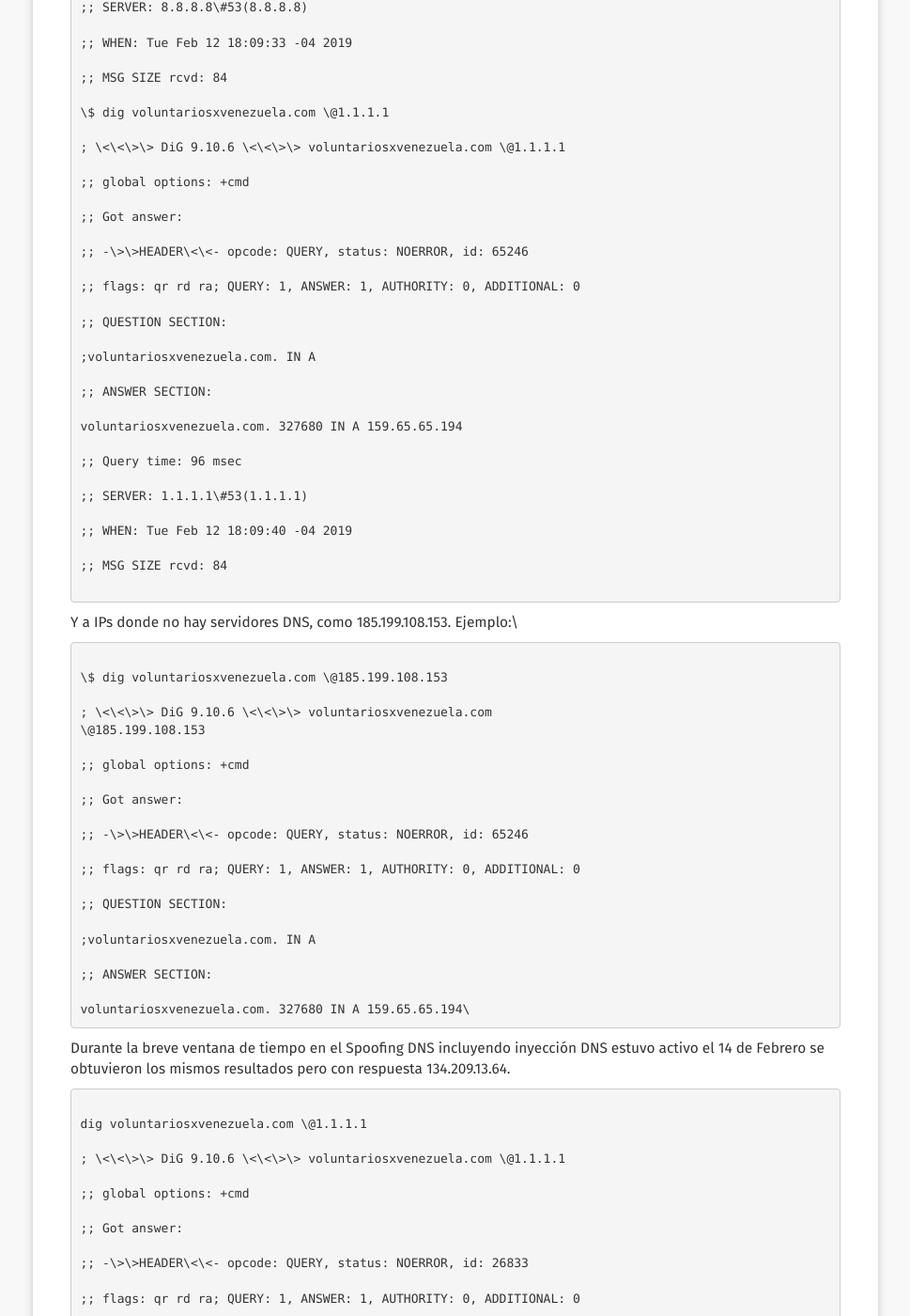
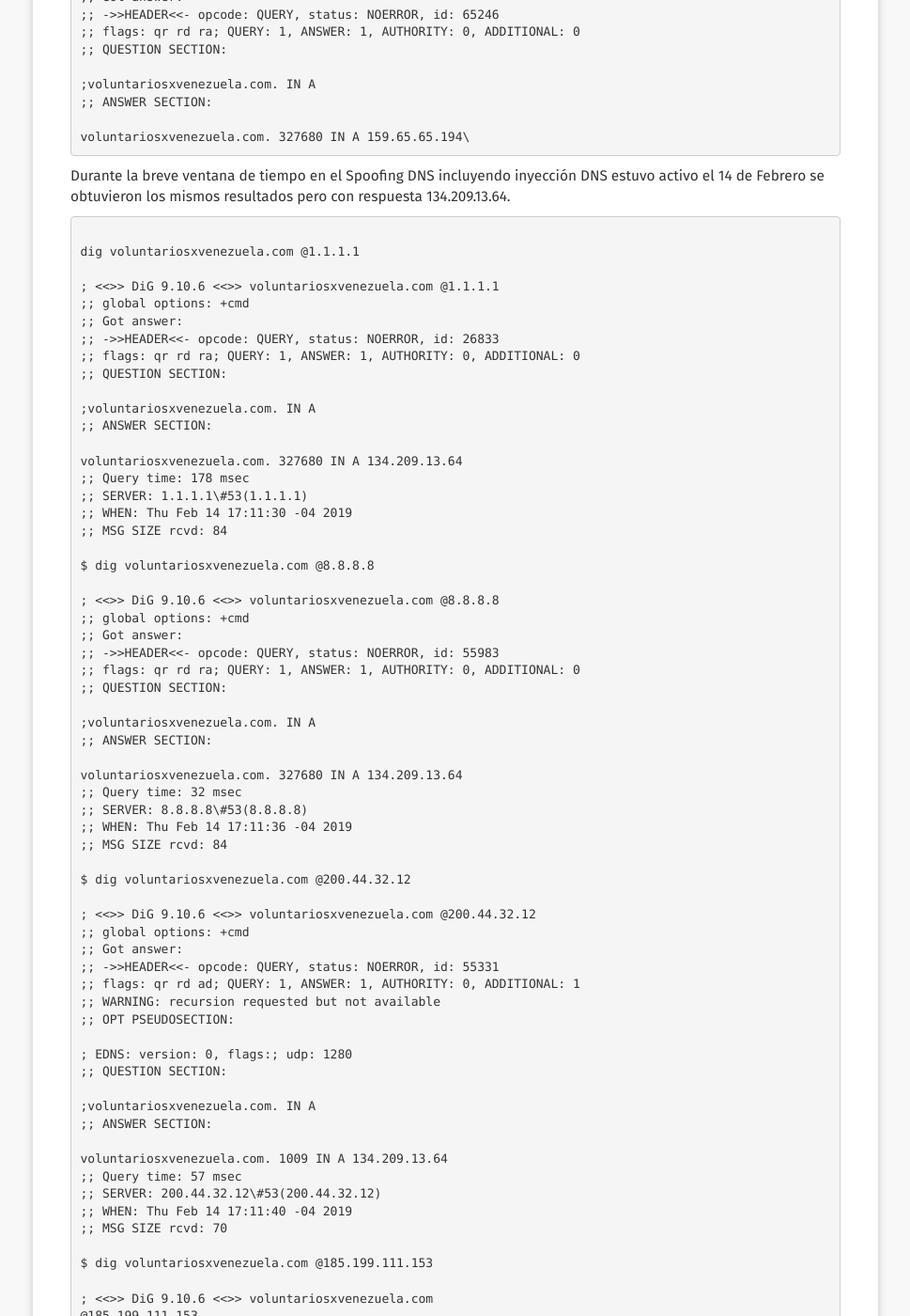
Before and after one commit to VEinteligente/VESinFiltro, a Jekyll site: the page built from _noticias/2019-02-15_Phishing_impulsado_por_gobierno_de_Venezuela.md, in a window 1280 px wide and 1400 px high, scrolled down 5282 px. Shown: the whole window at 94% size, without its empty margins (155-1124 px from the left). Built offline with Jekyll 4.4.1, drawn with Linux system fonts in a browser that asks for light colours; nearby versions of some CDN libraries; some of the changed text lies outside the part shown.

Commit message:
fixed claims

````diff
--- a/_noticias/2019-02-15_Phishing_impulsado_por_gobierno_de_Venezuela.md
+++ b/_noticias/2019-02-15_Phishing_impulsado_por_gobierno_de_Venezuela.md
@@ -159,7 +159,7 @@
 malicioso. Destaca [este
 Tweet](https://twitter.com/Wil_Ardilax1/status/1095071269538721793)
 ([archivado](https://web.archive.org/web/20190214143056/https:/twitter.com/Wil_Ardilax1/status/1095071269538721793),
-[2](https://archive.fo/AGjvI)) del usuario \@Wil\_Ardilax1
+[2](https://archive.fo/AGjvI)) del usuario @Wil\_Ardilax1
 a las 5:25pm que contiene el URL al sitio malicioso
 [https://www.voluntariovenezuela.com/index.html\#como-puedo-ayudar](https://www.voluntariovenezuela.com/index.html#como-puedo-ayudar),
 que debió ser copiado y pegado del sitio malicioso. Y un
@@ -167,7 +167,7 @@
 ([archivado](https://web.archive.org/web/20190214143240/https:/twitter.com/alerodriguez150/status/1095073021939847170),
 [2](https://archive.fo/E1cPd)) del 11 de Febrero a las
 5:32 que pide escribir con cuidado el URL y coloca el dominio falso, en
-respuesta a la cuenta oficial \@voluntariosxve.
+respuesta a la cuenta oficial @voluntariosxve.
 
 A partir de las 10:30am (GMT-4) Se registra en twitter [en
 twitter](https://twitter.com/ZombVE/status/1095329455529091074)
@@ -188,9 +188,9 @@
 Febrero.
 
 También existe una cuenta en Twitter
-[\@voluntariosvene](https://web.archive.org/web/20190214175249/https:/twitter.com/voluntariosvene),
+[@voluntariosvene](https://web.archive.org/web/20190214175249/https:/twitter.com/voluntariosvene),
 similar a la cuenta verificada
-[\@voluntariosxve](https://twitter.com/voluntariosxve),
+[@voluntariosxve](https://twitter.com/voluntariosxve),
 que promueve links al sitio de registro con conexiones http no seguras,
 que facilitan la caída en esta campaña de phishing sin mensajes de error
 sospechosos.
@@ -241,72 +241,48 @@
 
 ```
 
-\$ dig voluntariosxvenezuela.com \@200.44.32.12
+$ dig voluntariosxvenezuela.com @200.44.32.12
 
-; \<\<\>\> DiG 9.10.6 \<\<\>\> voluntariosxvenezuela.com \@200.44.32.12
-
+; <<>> DiG 9.10.6 <<>> voluntariosxvenezuela.com @200.44.32.12
 ;; global options: +cmd
-
 ;; Got answer:
-
-;; -\>\>HEADER\<\<- opcode: QUERY, status: NOERROR, id: 47904
-
+;; ->>HEADER<<- opcode: QUERY, status: NOERROR, id: 47904
 ;; flags: qr rd ad; QUERY: 1, ANSWER: 1, AUTHORITY: 0, ADDITIONAL: 1
-
 ;; WARNING: recursion requested but not available
-
 ;; OPT PSEUDOSECTION:
 
 ; EDNS: version: 0, flags:; udp: 1280
-
 ;; QUESTION SECTION:
 
 ;voluntariosxvenezuela.com. IN A
-
 ;; ANSWER SECTION:
 
 voluntariosxvenezuela.com. 2427 IN A 159.65.65.194
-
 ;; Query time: 32 msec
-
 ;; SERVER: 200.44.32.12\#53(200.44.32.12)
-
 ;; WHEN: Tue Feb 12 17:56:41 -04 2019
-
 ;; MSG SIZE rcvd: 70
 
-\$ dig voluntariovenezuela.com \@200.44.32.12
+$ dig voluntariovenezuela.com @200.44.32.12
 
-; \<\<\>\> DiG 9.10.6 \<\<\>\> voluntariovenezuela.com \@200.44.32.12
-
+; <<>> DiG 9.10.6 <<>> voluntariovenezuela.com @200.44.32.12
 ;; global options: +cmd
-
 ;; Got answer:
-
-;; -\>\>HEADER\<\<- opcode: QUERY, status: NOERROR, id: 33913
-
+;; ->>HEADER<<- opcode: QUERY, status: NOERROR, id: 33913
 ;; flags: qr rd ad; QUERY: 1, ANSWER: 1, AUTHORITY: 0, ADDITIONAL: 1
-
 ;; WARNING: recursion requested but not available
-
 ;; OPT PSEUDOSECTION:
 
 ; EDNS: version: 0, flags:; udp: 1280
-
 ;; QUESTION SECTION:
 
 ;voluntariovenezuela.com. IN A
-
 ;; ANSWER SECTION:
 
 voluntariovenezuela.com. 126 IN A 159.65.65.194
-
 ;; Query time: 139 msec
-
 ;; SERVER: 200.44.32.12\#53(200.44.32.12)
-
 ;; WHEN: Tue Feb 12 17:56:53 -04 2019
-
 ;; MSG SIZE rcvd: 68
 
 ```
@@ -320,60 +296,40 @@
 
 ```
 
-\$ dig voluntariosxvenezuela.com \@8.8.8.8
+$ dig voluntariosxvenezuela.com @8.8.8.8
 
-; \<\<\>\> DiG 9.10.6 \<\<\>\> voluntariosxvenezuela.com \@8.8.8.8
-
+; <<>> DiG 9.10.6 <<>> voluntariosxvenezuela.com @8.8.8.8
 ;; global options: +cmd
-
 ;; Got answer:
-
-;; -\>\>HEADER\<\<- opcode: QUERY, status: NOERROR, id: 27141
-
+;; ->>HEADER<<- opcode: QUERY, status: NOERROR, id: 27141
 ;; flags: qr rd ra; QUERY: 1, ANSWER: 1, AUTHORITY: 0, ADDITIONAL: 0
-
 ;; QUESTION SECTION:
 
 ;voluntariosxvenezuela.com. IN A
-
 ;; ANSWER SECTION:
 
 voluntariosxvenezuela.com. 327680 IN A 159.65.65.194
-
 ;; Query time: 31 msec
-
 ;; SERVER: 8.8.8.8\#53(8.8.8.8)
-
 ;; WHEN: Tue Feb 12 18:09:33 -04 2019
-
 ;; MSG SIZE rcvd: 84
 
-\$ dig voluntariosxvenezuela.com \@1.1.1.1
+$ dig voluntariosxvenezuela.com @1.1.1.1
 
-; \<\<\>\> DiG 9.10.6 \<\<\>\> voluntariosxvenezuela.com \@1.1.1.1
-
+; <<>> DiG 9.10.6 <<>> voluntariosxvenezuela.com @1.1.1.1
 ;; global options: +cmd
-
 ;; Got answer:
-
-;; -\>\>HEADER\<\<- opcode: QUERY, status: NOERROR, id: 65246
-
+;; ->>HEADER<<- opcode: QUERY, status: NOERROR, id: 65246
 ;; flags: qr rd ra; QUERY: 1, ANSWER: 1, AUTHORITY: 0, ADDITIONAL: 0
-
 ;; QUESTION SECTION:
 
 ;voluntariosxvenezuela.com. IN A
-
 ;; ANSWER SECTION:
 
 voluntariosxvenezuela.com. 327680 IN A 159.65.65.194
-
 ;; Query time: 96 msec
-
 ;; SERVER: 1.1.1.1\#53(1.1.1.1)
-
 ;; WHEN: Tue Feb 12 18:09:40 -04 2019
-
 ;; MSG SIZE rcvd: 84
 
 ```
@@ -381,23 +337,17 @@
 Y a IPs donde no hay servidores DNS, como 185.199.108.153. Ejemplo:\
 ```
 
-\$ dig voluntariosxvenezuela.com \@185.199.108.153
+$ dig voluntariosxvenezuela.com @185.199.108.153
 
-; \<\<\>\> DiG 9.10.6 \<\<\>\> voluntariosxvenezuela.com
-\@185.199.108.153
-
+; <<>> DiG 9.10.6 <<>> voluntariosxvenezuela.com
+@185.199.108.153
 ;; global options: +cmd
-
 ;; Got answer:
-
-;; -\>\>HEADER\<\<- opcode: QUERY, status: NOERROR, id: 65246
-
+;; ->>HEADER<<- opcode: QUERY, status: NOERROR, id: 65246
 ;; flags: qr rd ra; QUERY: 1, ANSWER: 1, AUTHORITY: 0, ADDITIONAL: 0
-
 ;; QUESTION SECTION:
 
 ;voluntariosxvenezuela.com. IN A
-
 ;; ANSWER SECTION:
 
 voluntariosxvenezuela.com. 327680 IN A 159.65.65.194\
@@ -409,123 +359,81 @@
 
 ```
 
-dig voluntariosxvenezuela.com \@1.1.1.1
+dig voluntariosxvenezuela.com @1.1.1.1
 
-; \<\<\>\> DiG 9.10.6 \<\<\>\> voluntariosxvenezuela.com \@1.1.1.1
-
+; <<>> DiG 9.10.6 <<>> voluntariosxvenezuela.com @1.1.1.1
 ;; global options: +cmd
-
 ;; Got answer:
-
-;; -\>\>HEADER\<\<- opcode: QUERY, status: NOERROR, id: 26833
-
+;; ->>HEADER<<- opcode: QUERY, status: NOERROR, id: 26833
 ;; flags: qr rd ra; QUERY: 1, ANSWER: 1, AUTHORITY: 0, ADDITIONAL: 0
-
 ;; QUESTION SECTION:
 
 ;voluntariosxvenezuela.com. IN A
-
 ;; ANSWER SECTION:
 
 voluntariosxvenezuela.com. 327680 IN A 134.209.13.64
-
 ;; Query time: 178 msec
-
 ;; SERVER: 1.1.1.1\#53(1.1.1.1)
-
 ;; WHEN: Thu Feb 14 17:11:30 -04 2019
-
 ;; MSG SIZE rcvd: 84
 
-\$ dig voluntariosxvenezuela.com \@8.8.8.8
+$ dig voluntariosxvenezuela.com @8.8.8.8
 
-; \<\<\>\> DiG 9.10.6 \<\<\>\> voluntariosxvenezuela.com \@8.8.8.8
-
+; <<>> DiG 9.10.6 <<>> voluntariosxvenezuela.com @8.8.8.8
 ;; global options: +cmd
-
 ;; Got answer:
-
-;; -\>\>HEADER\<\<- opcode: QUERY, status: NOERROR, id: 55983
-
+;; ->>HEADER<<- opcode: QUERY, status: NOERROR, id: 55983
 ;; flags: qr rd ra; QUERY: 1, ANSWER: 1, AUTHORITY: 0, ADDITIONAL: 0
-
 ;; QUESTION SECTION:
 
 ;voluntariosxvenezuela.com. IN A
-
 ;; ANSWER SECTION:
 
 voluntariosxvenezuela.com. 327680 IN A 134.209.13.64
-
 ;; Query time: 32 msec
-
 ;; SERVER: 8.8.8.8\#53(8.8.8.8)
-
 ;; WHEN: Thu Feb 14 17:11:36 -04 2019
-
 ;; MSG SIZE rcvd: 84
 
-\$ dig voluntariosxvenezuela.com \@200.44.32.12
+$ dig voluntariosxvenezuela.com @200.44.32.12
 
-; \<\<\>\> DiG 9.10.6 \<\<\>\> voluntariosxvenezuela.com \@200.44.32.12
-
+; <<>> DiG 9.10.6 <<>> voluntariosxvenezuela.com @200.44.32.12
 ;; global options: +cmd
-
 ;; Got answer:
-
-;; -\>\>HEADER\<\<- opcode: QUERY, status: NOERROR, id: 55331
-
+;; ->>HEADER<<- opcode: QUERY, status: NOERROR, id: 55331
 ;; flags: qr rd ad; QUERY: 1, ANSWER: 1, AUTHORITY: 0, ADDITIONAL: 1
-
 ;; WARNING: recursion requested but not available
-
 ;; OPT PSEUDOSECTION:
 
 ; EDNS: version: 0, flags:; udp: 1280
-
 ;; QUESTION SECTION:
 
 ;voluntariosxvenezuela.com. IN A
-
 ;; ANSWER SECTION:
 
 voluntariosxvenezuela.com. 1009 IN A 134.209.13.64
-
 ;; Query time: 57 msec
-
 ;; SERVER: 200.44.32.12\#53(200.44.32.12)
-
 ;; WHEN: Thu Feb 14 17:11:40 -04 2019
-
 ;; MSG SIZE rcvd: 70
 
-\$ dig voluntariosxvenezuela.com \@185.199.111.153
+$ dig voluntariosxvenezuela.com @185.199.111.153
 
-; \<\<\>\> DiG 9.10.6 \<\<\>\> voluntariosxvenezuela.com
-\@185.199.111.153
-
+; <<>> DiG 9.10.6 <<>> voluntariosxvenezuela.com
+@185.199.111.153
 ;; global options: +cmd
-
 ;; Got answer:
-
-;; -\>\>HEADER\<\<- opcode: QUERY, status: NOERROR, id: 57551
-
+;; ->>HEADER<<- opcode: QUERY, status: NOERROR, id: 57551
 ;; flags: qr rd ra; QUERY: 1, ANSWER: 1, AUTHORITY: 0, ADDITIONAL: 0
-
 ;; QUESTION SECTION:
 
 ;voluntariosxvenezuela.com. IN A
-
 ;; ANSWER SECTION:
 
 voluntariosxvenezuela.com. 327680 IN A 134.209.13.64
-
 ;; Query time: 34 msec
-
 ;; SERVER: 185.199.111.153\#53(185.199.111.153)
-
 ;; WHEN: Thu Feb 14 17:12:24 -04 2019
-
 ;; MSG SIZE rcvd: 84
 
 ```
@@ -556,8 +464,8 @@
 
 ```
 
-\<!\-- Mirrored from www.voluntariosxvenezuela.com/ by HTTrack Website
-Copier/3.x \[XR&CO\'2014\], Mon, 11 Feb 2019 13:41:27 GMT \--\>
+<!\-- Mirrored from www.voluntariosxvenezuela.com/ by HTTrack Website
+Copier/3.x \[XR&CO\'2014\], Mon, 11 Feb 2019 13:41:27 GMT \-->
 
 ```
 
@@ -565,9 +473,9 @@
 
 ```
 
-\<!\-- Mirrored from www.voluntariosxvenezuela.com/descargar-kit/ by
+<!\-- Mirrored from www.voluntariosxvenezuela.com/descargar-kit/ by
 HTTrack Website Copier/3.x \[XR&CO\'2014\], Mon, 11 Feb 2019 13:41:34
-GMT \--\>
+GMT \-->
 
 ```
 
@@ -725,7 +633,7 @@
 Nombre: Frank Lopez
 
 Correo electrónico:
-[franklopezsystem\@gmail.com](mailto:franklopezsystem@gmail.com)
+[franklopezsystem@gmail.com](mailto:franklopezsystem@gmail.com)
 
 Empresa: micompraventa
 
@@ -801,13 +709,13 @@
 [securitytrails](https://securitytrails.com/list/ip/159.65.65.194).
 
 Al hacer una búsqueda con la herramienta ReverseWhois para el correo
-electrónico franklopezsystem\@gmail.com se consiguió que habían diversos
+electrónico franklopezsystem@gmail.com se consiguió que habían diversos
 dominios bajo el root .ve que parecían apuntar a similares de redes
 sociales. (Archive del Reverse Whois:
 [archivo](https://archive.fo/eZkhr)). Haciendo comparación
 con los whois de los dominios de interés, todos tenían la misma
 información en correo electrónico y número telefónico:
-[franklopezsystem\@gmail.com](mailto:franklopezsystem@gmail.com)
+[franklopezsystem@gmail.com](mailto:franklopezsystem@gmail.com)
 y 0212 909 0597.\
 \
 Las entradas DNS para estos dominios apuntaban, el 13 de Febrero de
@@ -855,7 +763,7 @@
 
 Con ayuda de varios investigadores de seguridad, pudimos conocer que al
 intentar recuperar la contraseña de la cuenta
-[franklopezsystem\@gmail.com](mailto:franklopezsystem@gmail.com),
+[franklopezsystem@gmail.com](mailto:franklopezsystem@gmail.com),
 el número telefónico asociado con la cuenta para pasar al siguiente paso
 coincide con el teléfono 0212 9090597.
 
@@ -894,7 +802,7 @@
 El mecanismo que ha usado NIC.ve previamente para re-adquirir dominios
 ha sido asignándolos a una especie de agujeros negros donde el titular
 es NIC VE y el correo asociado es del tipo
-\"[domainer4\@nic.ve](mailto:domainer@nic.ve)\". Esto
+\"[domainer4@nic.ve](mailto:domainer@nic.ve)\". Esto
 puede verse en el whois de dominios recuperados durante procesos de
 censura contra medios de comunicación como ntn24.com.ve,
 vivoplay.com.ve, vpitv.com.ve, entre otros.
````
Also changed, not shown: other parts of _noticias/2019-02-15_Phishing_impulsado_por_gobierno_de_Venezuela.md (+4 -5 lines).
